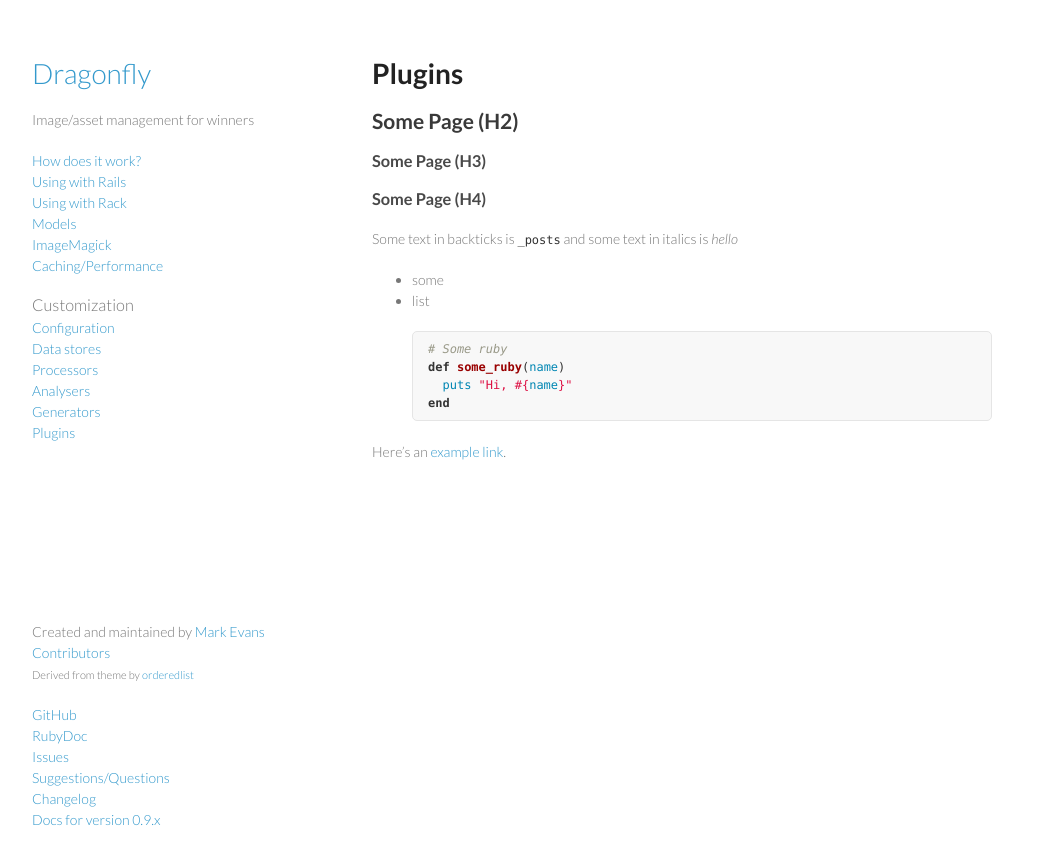
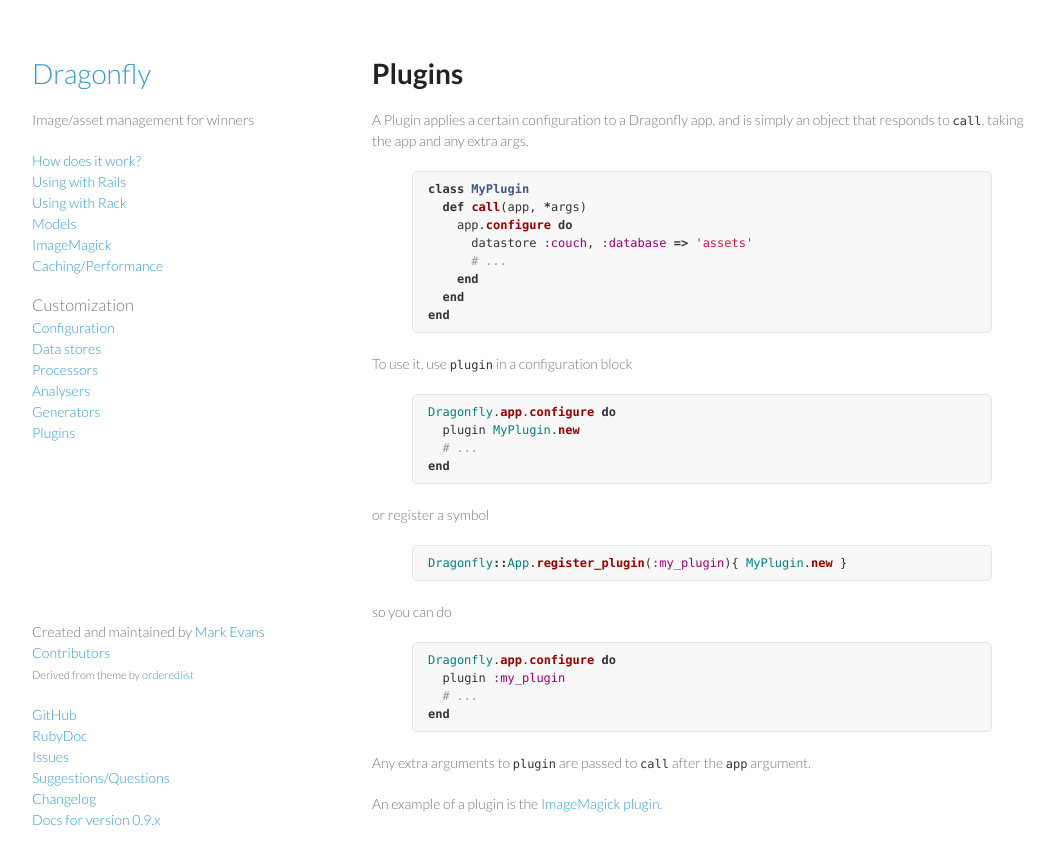
Before and after one commit to brendon/dragonfly-docs, a Jekyll site: the page built from _posts/0000-02-06-plugins.md, in a window 1280 px wide. Shown: the top 865 px of the page, without its empty margins (108-1162 px from the left). Built offline with Jekyll 4.4.1, drawn with Linux system fonts in a browser that asks for light colours; Markdown is read by kramdown in place of the engine named in the settings.

Commit message:
Plugins doc

```diff
--- a/_posts/0000-02-06-plugins.md
+++ b/_posts/0000-02-06-plugins.md
@@ -5,22 +5,44 @@ tag: customization
 ---
 
 # Plugins
-## Some Page (H2)
-### Some Page (H3)
-### Some Page (H4)
-
-Some text in backticks is `_posts` and some text in italics is _hello_
-
-- some
-- list
+A Plugin applies a certain configuration to a Dragonfly app, and is simply an object that responds to `call`, taking the app and any extra args.
 
 {% highlight ruby %}
-# Some ruby
-def some_ruby(name)
-  puts "Hi, #{name}"
+class MyPlugin
+  def call(app, *args)
+    app.configure do
+      datastore :couch, :database => 'assets'
+      # ...
+    end
+  end
+end
+{% endhighlight %}
+<!-- *** silly asterisk highlighting -->
+
+To use it, use `plugin` in a configuration block
+
+{% highlight ruby %}
+Dragonfly.app.configure do
+  plugin MyPlugin.new
+  # ...
 end
 {% endhighlight %}
 
-Here's an [example link][link].
+or register a symbol
 
-[link]:    http://example.com
+{% highlight ruby %}
+Dragonfly::App.register_plugin(:my_plugin){ MyPlugin.new }
+{% endhighlight %}
+
+so you can do
+
+{% highlight ruby %}
+Dragonfly.app.configure do
+  plugin :my_plugin
+  # ...
+end
+{% endhighlight %}
+
+Any extra arguments to `plugin` are passed to `call` after the `app` argument.
+
+An example of a plugin is the [ImageMagick plugin]({% post_url 0000-01-05-imagemagick %}).
```
